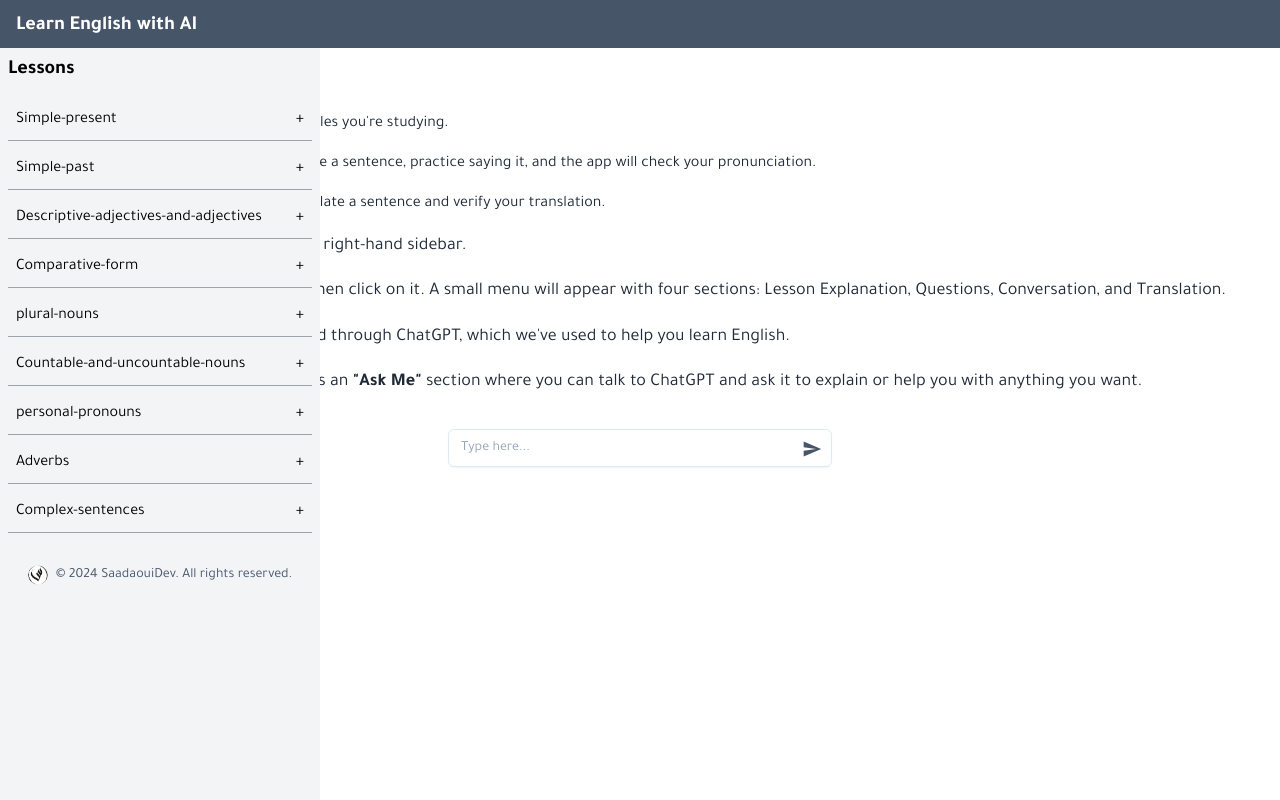
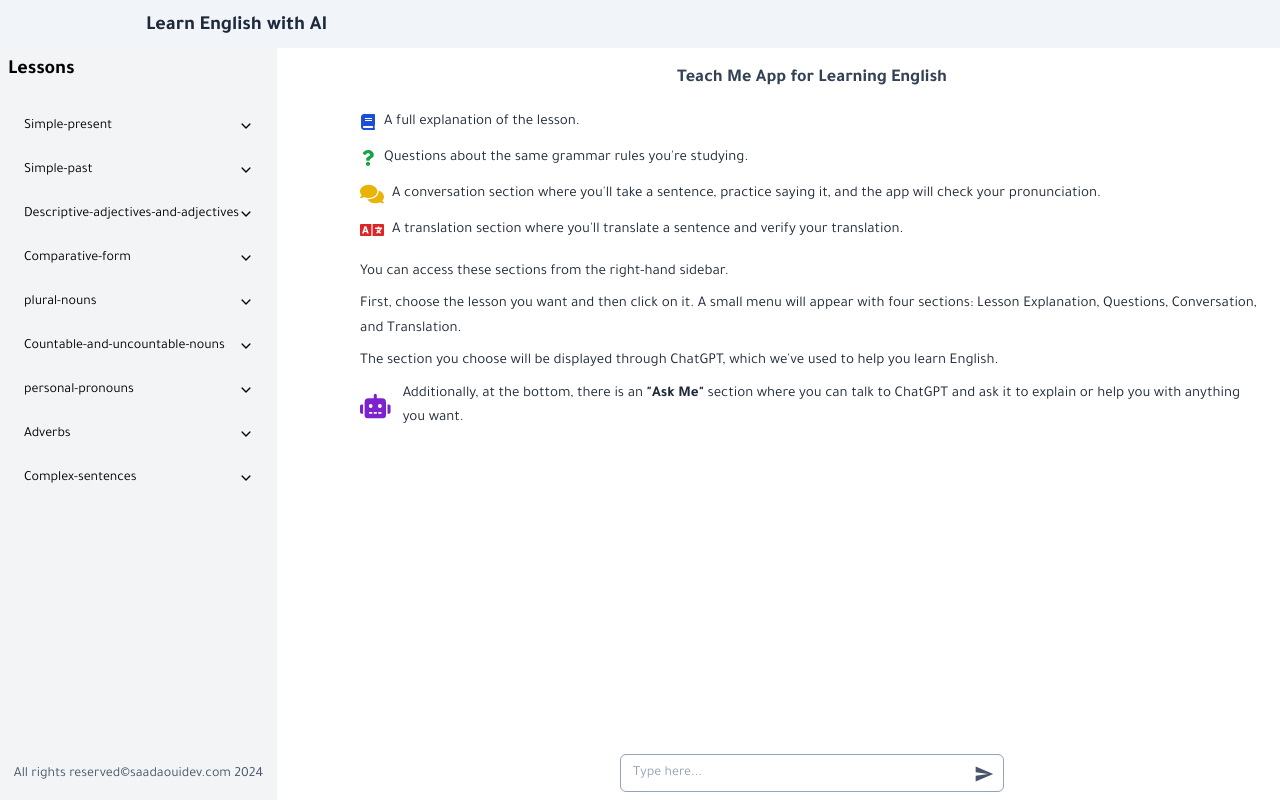
Before and after one commit to Saadaoui-Forkan/Learn-English, a Next.js app: page / in a window 1280 px wide. Built offline with nearby package versions, Linux system fonts and the light colour scheme.

Commit message:
set layout

```diff
--- a/src/app/layout.tsx
+++ b/src/app/layout.tsx
@@ -1,15 +1,14 @@
 import type { Metadata } from "next";
-import { Tajawal  } from 'next/font/google';
+import { Tajawal } from "next/font/google";
 import "./globals.css";
 import { AppProvider } from "@/context/AppContext";
 import Toolbar from "@/components/ToolBar";
+import TextComposer from "@/components/TextComposer";
 import SideBar from "@/components/SideBar";
-import Footer from "@/components/Footer";
-import Box from "@/components/Box";
 
-const tajawal = Tajawal ({
-  subsets: ['arabic'],
-  weight: ['300', '400', '500', '700'],
+const tajawal = Tajawal({
+  subsets: ["arabic"],
+  weight: ["300", "400", "500", "700"],
 });
 
 export const metadata: Metadata = {
@@ -26,18 +25,28 @@ export const metadata: Metadata = {
 };
 
 type Props = {
-  children: React.ReactNode
-}
+  children: React.ReactNode;
+};
 
-export default function RootLayout({children}: Props) {
+export default function RootLayout({ children }: Props) {
   return (
     <html lang="en">
-      <body className={tajawal.className}>
+      <body className={`${tajawal.className}`}>
         <AppProvider>
-          <Toolbar/>
-          <SideBar/>
-            {children}
-          <Box/>
+          <Toolbar />
+          <div className="md:flex h-screen">
+            <div className="w-52">
+              <SideBar />
+            </div>
+            <div className="flex flex-col w-full h-full md:ml-48">
+              <div className="flex-1 overflow-y-auto p-4">
+                {children}
+              </div>
+              <div className="mt-auto">
+                <TextComposer />
+              </div>
+            </div>
+          </div>
         </AppProvider>
       </body>
     </html>
--- a/src/app/page.tsx
+++ b/src/app/page.tsx
@@ -3,34 +3,34 @@ import { FaBook, FaQuestion, FaComments, FaLanguage, FaRobot } from "react-icons
 
 const Home = () => {
   return (
-    <div className="mx-auto p-6 text-gray-800 rounded-md overflow-y-auto">
-      <h1 className="text-2xl font-bold text-center mb-4 text-blue-700">
+    <div className="text-gray-800 rounded-md overflow-y-auto text-lg mt-12">
+      <h1 className="font-bold text-center mb-4 text-slate-700">
         Teach Me App for Learning English
       </h1>
-      <ul className="list-none space-y-4 mb-4">
+      <ul className="list-none space-y-2 mb-4 text-[15px]">
         {[
-          { icon: <FaBook className="text-blue-700 w-6 h-6" />, text: "A full explanation of the lesson." },
-          { icon: <FaQuestion className="text-green-600 w-6 h-6" />, text: "Questions about the same grammar rules you're studying." },
+          { icon: <FaBook className="text-blue-700 w-4 h-4" />, text: "A full explanation of the lesson." },
+          { icon: <FaQuestion className="text-green-600 w-4 h-4" />, text: "Questions about the same grammar rules you're studying." },
           { icon: <FaComments className="text-yellow-500 w-6 h-6" />, text: "A conversation section where you'll take a sentence, practice saying it, and the app will check your pronunciation." },
           { icon: <FaLanguage className="text-red-600 w-6 h-6" />, text: "A translation section where you'll translate a sentence and verify your translation." },
         ].map((item, index) => (
-          <li key={index} className="flex items-center space-x-3">
+          <li key={index} className="flex items-center space-x-2">
             {item.icon}
             <span>{item.text}</span>
           </li>
         ))}
       </ul>
-      <p className="text-lg leading-relaxed mb-4">
+      <p className="leading-relaxed mb-2 text-[15px]">
         You can access these sections from the right-hand sidebar.
       </p>
-      <p className="text-lg leading-relaxed mb-4">
+      <p className="leading-relaxed mb-2 text-[15px]">
         First, choose the lesson you want and then click on it. A small menu will appear with four sections: Lesson Explanation, Questions, Conversation, and Translation.
       </p>
-      <p className="text-lg leading-relaxed mb-4">
+      <p className="leading-relaxed mb-2 text-[15px]">
         The section you choose will be displayed through ChatGPT, which we've used to help you learn English.
       </p>
-      <p className="text-lg leading-relaxed flex items-center space-x-3">
-        <FaRobot className="text-purple-700 w-6 h-6" />
+      <p className="leading-relaxed flex items-center space-x-3 text-[15px]">
+        <FaRobot className="text-purple-700 w-8 h-8" />
         <span>
           Additionally, at the bottom, there is an <strong>"Ask Me"</strong> section where you can talk to ChatGPT and ask it to explain or help you with anything you want.
         </span>
--- a/src/components/Footer.tsx
+++ b/src/components/Footer.tsx
@@ -1,21 +1,12 @@
-import Link from 'next/link'
 import React from 'react'
-import logo from '../../public/icon.png'
-import Image from 'next/image'
 
 const Footer = () => {
   return (
-    <footer className="text-sm my-2 text-slate-600 py-4 flex items-center justify-center">
-      <div className="flex items-center justify-center space-x-2">
-        <Image
-          alt="Logo"
-          src={logo}
-          width={20}
-          height={20}
-          className="rounded-full"
-        />
+    <footer className="text-sm m-2 bg-gray-100 text-slate-600 py-4 flex items-center justify-center absolute bottom-10 left-0 right-0">
+      <div className="flex items-center justify-center space-x-2 z-50">
+        All rights reserved
         <p className="text-sm">
-          &copy; {new Date().getFullYear()} SaadaouiDev. All rights reserved.
+          &copy;saadaouidev.com {new Date().getFullYear()}
         </p>
       </div>
     </footer>
--- a/src/components/SideBar.tsx
+++ b/src/components/SideBar.tsx
@@ -4,6 +4,9 @@ import { lessons, listItemObj } from "@/utils/data";
 import { useRouter } from "next/navigation";
 import React, { useContext, useState } from "react";
 import Footer from "./Footer";
+import { IoChevronDown, IoChevronUpSharp } from "react-icons/io5";
+import { FaCheck } from "react-icons/fa";
+import { GiCheckMark } from "react-icons/gi";
 
 const SideBar: React.FC = () => {
   const router = useRouter()
@@ -11,7 +14,7 @@ const SideBar: React.FC = () => {
   if (!context) {
     throw new Error("AppContext must be used within an AppProvider");
   }
-  const { openMobile } = context;
+  const { openMobile, setOpenMobile } = context;
 
   const [activeLesson, setActiveLesson] = useState<number | null>(null);
   const toggleAccordion = (id: number) => {
@@ -20,54 +23,56 @@ const SideBar: React.FC = () => {
 
   return (
     <div
-      className={`fixed top-12 w-[20rem] bg-gray-100 p-2 transition-transform duration-500 ease-in-out
-        transform overflow-y-auto min-h-screen z-10 ${
-          openMobile ? "translate-x-0" : "-translate-x-full"
+      className={`fixed top-12 bg-gray-100 p-2 transition-transform duration-500 ease-in-out
+        transform min-h-screen z-10 ${openMobile ? "translate-x-0" : "-translate-x-full"
         } md:translate-x-0 md:block`}
     >
       <h2 className="text-xl font-bold mb-4">Lessons</h2>
-      <div className="overflow-y-auto">
-      <ul className="">
+      <div className="p-2 max-h-[450px] overflow-y-auto">
+        <ul className="text-sm">
           {lessons.map((lesson, index) => (
             <li key={index} className="mb-2">
-
               <button
                 onClick={() => toggleAccordion(index + 1)}
-              className="w-full flex justify-between items-center border-b border-gray-400 p-2 hover:bg-gray-300 transition duration-300"
+                className="w-full flex justify-between items-center p-2 hover:bg-gray-200 transition duration-300"
               >
                 <span>{lesson}</span>
-              <span>{index + 1 === activeLesson ? "-" : "+"}</span>
+                <span>
+                  {index + 1 === activeLesson ? (
+                    <IoChevronUpSharp className="text-sm" />
+                  ) : (
+                    <IoChevronDown className="text-sm" />
+                  )}
+                </span>
               </button>
 
               <div
-              className={`overflow-hidden transition-all duration-500 ease-in-out ${
-                index + 1 === activeLesson ? "max-h-40" : "max-h-0"
+                className={`overflow-hidden transition-all duration-500 ease-in-out ${index + 1 === activeLesson ? "max-h-40" : "max-h-0"
                   }`}
               >
-                {
-                    listItemObj.map((el, key) => (
-                        <div key={key} className="mt-2 ml-4 bg-gray-50 border-l-2 border-gray-300 pl-4">
+                {listItemObj.map((el, key) => (
+                  <div
+                    key={key}
+                    className="flex items-center py-1 "
+                  >
+                    <GiCheckMark className="text-sm mx-4" />
                     <p
-                              className="mb-2 cursor-pointer"
+                      className="cursor-pointer"
                       onClick={() => {
-                                console.log(`Navigating to /${el}/${lesson}`); // Debug URL
                         router.push(`/${el}/${lesson}`);
+                        setOpenMobile(false)
                       }}
                     >
-                              <strong>{el}</strong>
+                      {el}
                     </p>
                   </div>
-                    ))
-                }
-
+                ))}
               </div>
             </li>
           ))}
         </ul>
       </div>
-      {/* <div className="absolute w-full bottom-10 left-0"> */}
-        <Footer/>
-      {/* </div> */}
+      <Footer />
     </div>
   );
 };
--- a/src/components/Box.tsx
+++ b/src/components/TextComposer.tsx
@@ -7,7 +7,7 @@ const Box = () => {
             <div className="relative">
                 <input
                     type="text"
-                    className="w-full pl-3 pr-10 py-2 bg-transparent placeholder:text-slate-400 text-slate-600 text-sm border border-slate-200 rounded-md transition duration-300 ease focus:outline-none focus:border-slate-400 hover:border-slate-300 shadow-sm focus:shadow"
+                    className="w-full pl-3 pr-10 py-2 bg-transparent placeholder:text-slate-400 text-slate-800 text-sm border border-slate-400 rounded-md transition duration-300 ease focus:outline-none focus:border-slate-800"
                     placeholder="Type here..."
                 />
                 <MdSend className="absolute w-5 h-5 top-2.5 right-2.5 text-slate-600"/>
--- a/src/components/ToolBar.tsx
+++ b/src/components/ToolBar.tsx
@@ -14,7 +14,7 @@ const Toolbar = () => {
   const toggleMenu = () => setOpenMobile(!openMobile);
 
   return (
-    <header className="fixed top-0 left-0 w-full h-12 bg-slate-600 text-white">
+    <header className="fixed top-0 left-0 w-full h-12 bg-slate-100 text-slate-800">
       <div className="container mx-auto flex items-center justify-between px-4 py-3">
         <h1 className="text-xl font-bold">Learn English with AI</h1>
 
--- a/tailwind.config.ts
+++ b/tailwind.config.ts
@@ -7,6 +7,12 @@ export default {
     "./src/app/**/*.{js,ts,jsx,tsx,mdx}",
   ],
   theme: {
+    screens: {
+      sm: '480px',
+      md: '768px',
+      lg: '1020px',
+      xl: '1440px',
+    },
     extend: {
       colors: {},
     },
```
Lines whose indentation alone changed are shown as unchanged.
